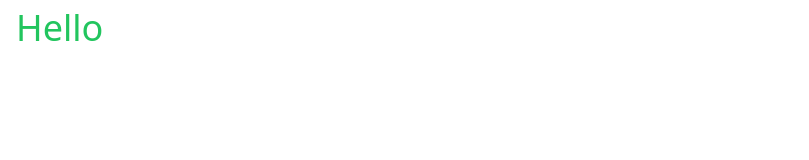
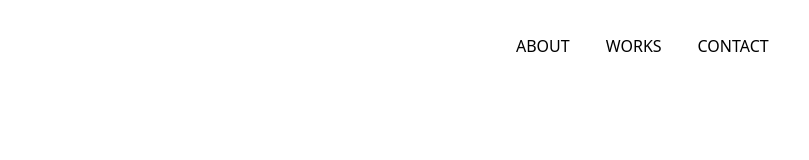
Before and after one commit to SudhaM15/sudharshan-portfolio, a website: page src/index.html in a window 1280 px wide. Shown: the whole page, without its empty margins (0-809 px from the left). Drawn offline with nearby package versions, Linux system fonts and the light colour scheme.

```diff
--- a/src/index.html
+++ b/src/index.html
@@ -17,6 +17,29 @@
     <title>Final Portfolio</title>
   </head>
   <body>
-    <h1 class="text-4xl text-green-500 bg-red py-2 px-4">Hello</h1>
+    <!-- nav bar -->
+     <header class="fixed top-5 px-10 left-1/2 transform -translate-x-1/2 z-10">
+
+      <nav
+        data-aos="fade-down"
+        class="container px-5 py-[6px] hidden mx-auto max-w-xs lg:flex justify-around transform transition-colors text-black bg-opacity-60 bg-white rounded-full">
+        <a
+          class="px-4 py-2 duration-300 rounded-full hover:bg-violet-400"
+          href="#about"
+          >ABOUT</a
+        >
+        <a
+          class="px-5 py-2 duration-300 rounded-full hover:bg-violet-400"
+          href="#works"
+          >WORKS</a
+        >
+        <a
+          class="px-4 py-2 duration-300 rounded-full hover:bg-violet-400"
+          href="#contact"
+          >CONTACT</a
+        >
+     </nav>
+    </header>
+
   </body>
 </html>
```
Also changed, not shown: src/output.css.
